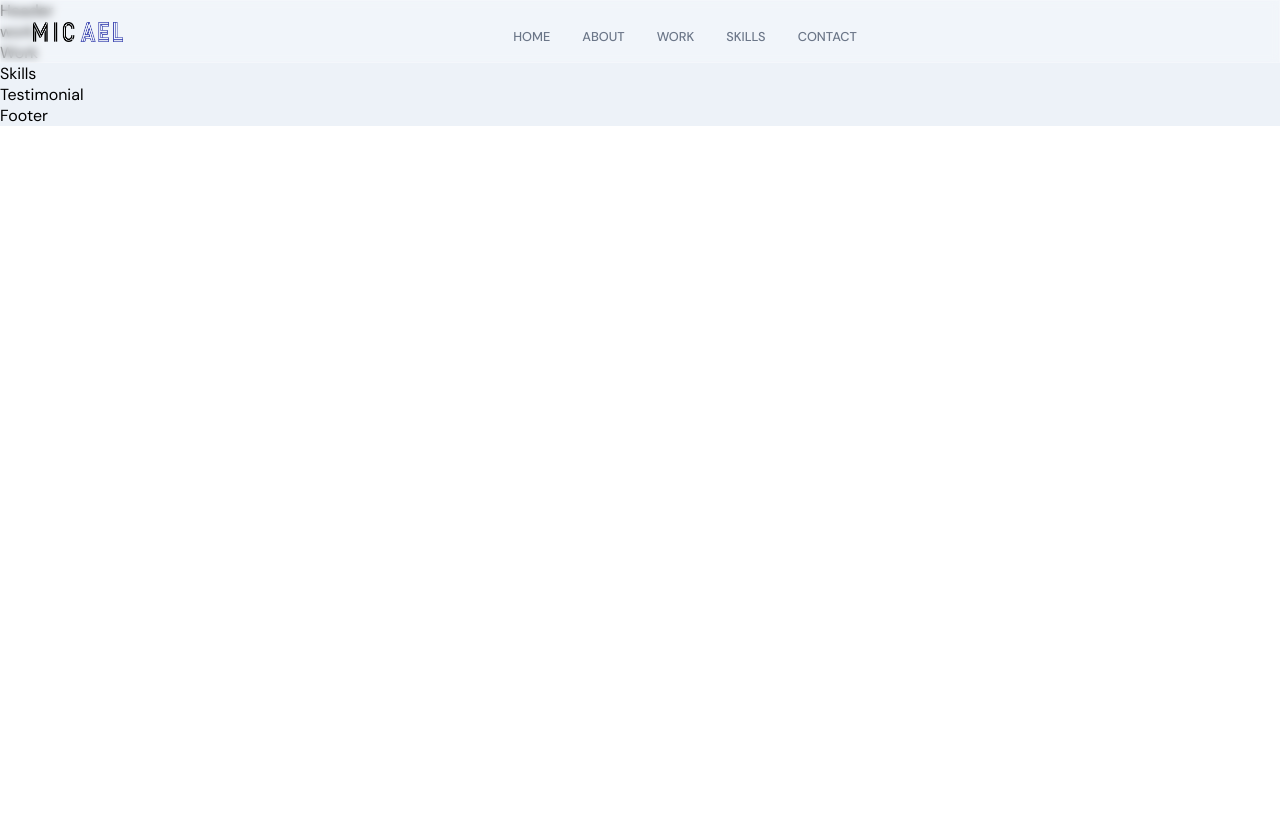
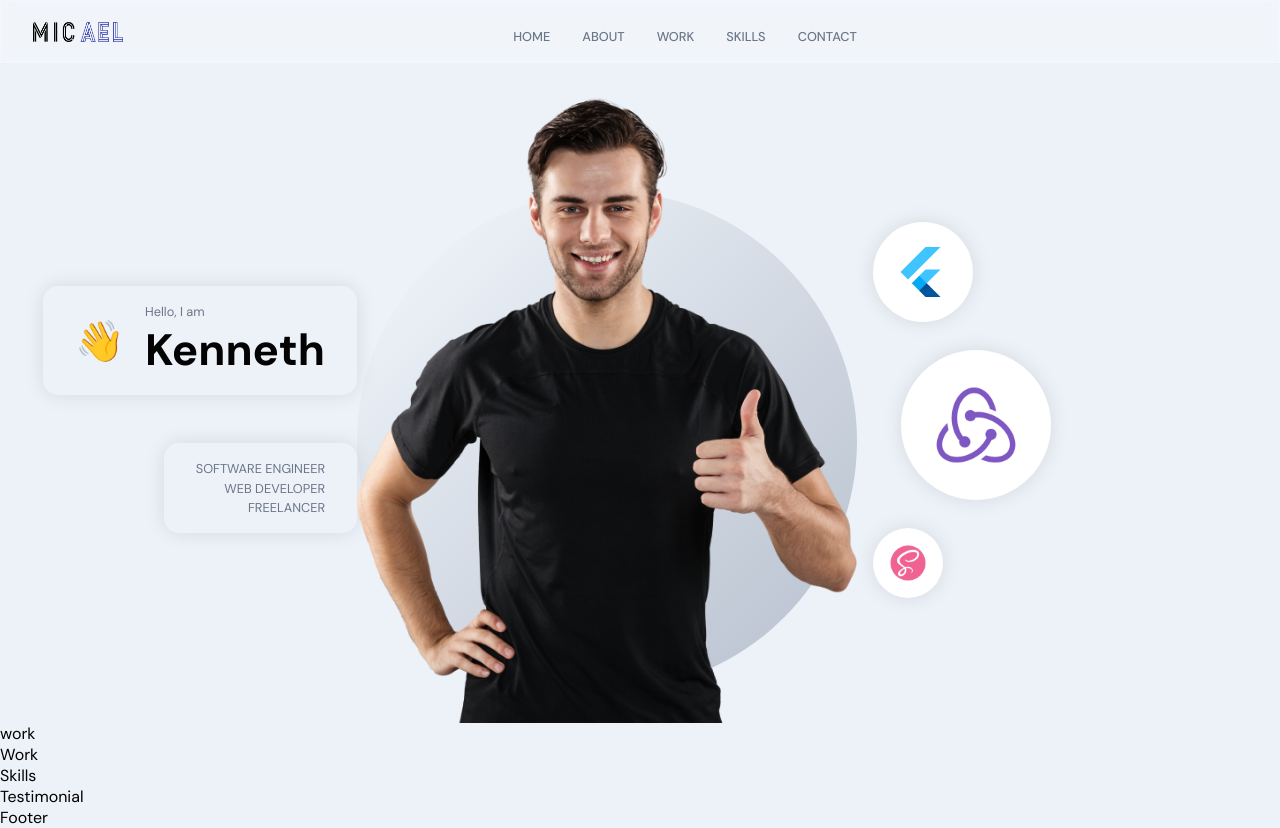
Before and after one commit to kennethogrey/portifolio_react, a React (Create React App) app in the folder frontend_react/: page / in a window 1280 px wide. Before the commit the page ends 800 px from the top, so only its background shows below. Built offline with nearby package versions, Linux system fonts and the light colour scheme.

Commit message:
finished hero section

```diff
--- a/frontend_react/src/container/Header/Header.jsx
+++ b/frontend_react/src/container/Header/Header.jsx
@@ -1,12 +1,71 @@
-import React from "react";
-import './Header.scss'
+import React from 'react';
+import { motion } from 'framer-motion';
 
-const Header = ()=>{
-    return (
-        <div>
-            Header
+import { images } from '../../constants';
+import './Header.scss';
+
+const scaleVariants = {
+  whileInView: {
+    scale: [0, 1],
+    opacity: [0, 1],
+    transition: {
+      duration: 1,
+      ease: 'easeInOut',
+    },
+  },
+};
+
+const Header = () => (
+  <div className="app__header app__flex">
+    <motion.div
+      whileInView={{ x: [-100, 0], opacity: [0, 1] }}
+      transition={{ duration: 0.5 }}
+      className="app__header-info"
+    >
+      <div className="app__header-badge">
+        <div className="badge-cmp app__flex">
+          <span>👋</span>
+          <div style={{ marginLeft: 20 }}>
+            <p className="p-text">Hello, I am</p>
+            <h1 className="head-text">Kenneth</h1>
+          </div>
         </div>
-    )
-}
 
-export default Header
+        <div className="tag-cmp app__flex">
+          <p className="p-text">Software Engineer</p>
+          <p className="p-text">Web Developer</p>
+          <p className="p-text">Freelancer</p>
+        </div>
+      </div>
+    </motion.div>
+
+    <motion.div
+      whileInView={{ opacity: [0, 1] }}
+      transition={{ duration: 0.5, delayChildren: 0.5 }}
+      className="app__header-img"
+    >
+      <img src={images.profile} alt="profile_bg" />
+      <motion.img
+        whileInView={{ scale: [0, 1] }}
+        transition={{ duration: 1, ease: 'easeInOut' }}
+        src={images.circle}
+        alt="profile_circle"
+        className="overlay_circle"
+      />
+    </motion.div>
+
+    <motion.div
+      variants={scaleVariants}
+      whileInView={scaleVariants.whileInView}
+      className="app__header-circles"
+    >
+      {[images.flutter, images.redux, images.sass].map((circle, index) => (
+        <div className="circle-cmp app__flex" key={`circle-${index}`}>
+          <img src={circle} alt="profile_bg" />
+        </div>
+      ))}
+    </motion.div>
+  </div>
+);
+
+export default Header;
--- a/frontend_react/src/container/Header/Header.scss
+++ b/frontend_react/src/container/Header/Header.scss
@@ -0,0 +1,182 @@
+#home{
+    position: relative;
+    background: url('../../assets/bgIMG.png');
+    background-size: cover;
+    background-repeat: repeat;
+    background-position: center;
+
+    .app__wrapper{
+        padding: 0;
+    }
+
+    .copyright{
+        display: none;
+    }
+}
+
+.app__header{
+    flex: 1;
+    width: 100%;
+    height: 100%;
+    flex-direction: row;
+    padding: 6rem 2rem 0;
+
+    @media screen and (min-width:2000px) {
+        padding-top: 8rem;
+    }
+
+    @media screen and (max-width:1200px) {
+        flex-direction: column;
+    }
+
+    @media screen and (max-width:450px) {
+        padding-top: 6rem 1rem 2rem;
+    }
+}
+
+.app__header-info{
+    flex:0.65;
+    display: flex;
+    flex-direction: column;
+    justify-content: flex-start;
+    align-items: flex-start;
+    height: 100%;
+
+    @media screen and (min-width:2000px) {
+        width:100%;
+        margin-right: 0rem;
+    }
+}
+
+.app__header-badge{
+    width: 100%;
+    display: flex;
+    justify-content: flex-end;
+    align-items: flex-end;
+    flex-direction: column;
+
+    .badge-cmp, .tag-cmp{
+        padding: 1rem 2rem;
+        border: var(--white-color);
+        border-radius: 15px;
+        flex-direction: row;
+        width: auto;
+        box-shadow: 0 0 20px rgba(0, 0, 0, 0.1);
+    }
+
+    .tag-cmp{
+        flex-direction: column;
+        margin-top: 3rem;
+
+        p{
+            width: 100%;
+            text-transform: uppercase;
+            text-align: right;
+        }
+    }
+
+    span{
+        font-size: 2.5rem;
+
+        @media screen and (min-width:2000px){
+            font-size: 5rem;
+        }
+    }
+
+    @media screen and (max-width:1200px){
+        justify-content: flex-start;
+        align-items: flex-start;
+    }
+}
+
+.app__header-circles{
+    flex: 0.75;
+    display: flex;
+    flex-direction: column;
+    justify-content: space-evenly;
+    align-items: flex-start;
+    height: 100%;
+    margin-left: 1rem;
+
+    div{
+        width: 100px;
+        height: 100px;
+        border-radius: 50%;
+        background: var(--white-color);
+        box-shadow: 0 0 20px rgba(0, 0, 0, 0.1);
+
+        img{
+            width: 60%;
+            height: 60%;
+        }
+    }
+
+    div:nth-child(1){
+        width: 100px;
+        height: 100px;
+    }
+    div:nth-child(2){
+        margin: 1.75rem;
+        width: 150px;
+        height: 150px;
+    }
+    div:nth-child(3){
+        width: 70px;
+        height: 70px;
+    }
+
+    @media screen and (min-width:2000px){
+        div:nth-child(1){
+            width: 400px;
+            height: 400px;
+        }
+        div:nth-child(2){
+            width: 170px;
+            height: 170px;
+        }
+        div:nth-child(3){
+            width: 200px;
+            height: 200px;
+        }
+    }
+
+    @media screen and (max-width:1200px){
+        width: 100%;
+        flex-direction: row;
+        flex-wrap: wrap;
+        margin-left: 0;
+
+        div{
+            margin: 1rem;
+        }
+    }
+}
+
+.app__header-img{
+    flex: 1;
+    height: 100%;
+    display: flex;
+    justify-content: flex-end;
+    align-items: flex-end;
+    position: relative;
+
+    img{
+        width: 100%;
+        object-fit: contain;
+        z-index: 1;
+    }
+
+    .overlay_circle{
+        position: absolute;
+        left: 0;
+        right: 0;
+        bottom: 0;
+        z-index: 0;
+        width: 100%;
+        height: 90%;
+    }
+
+    @media screen and (max-width:1200px){
+        margin: 2rem 0;
+    }
+}
```
